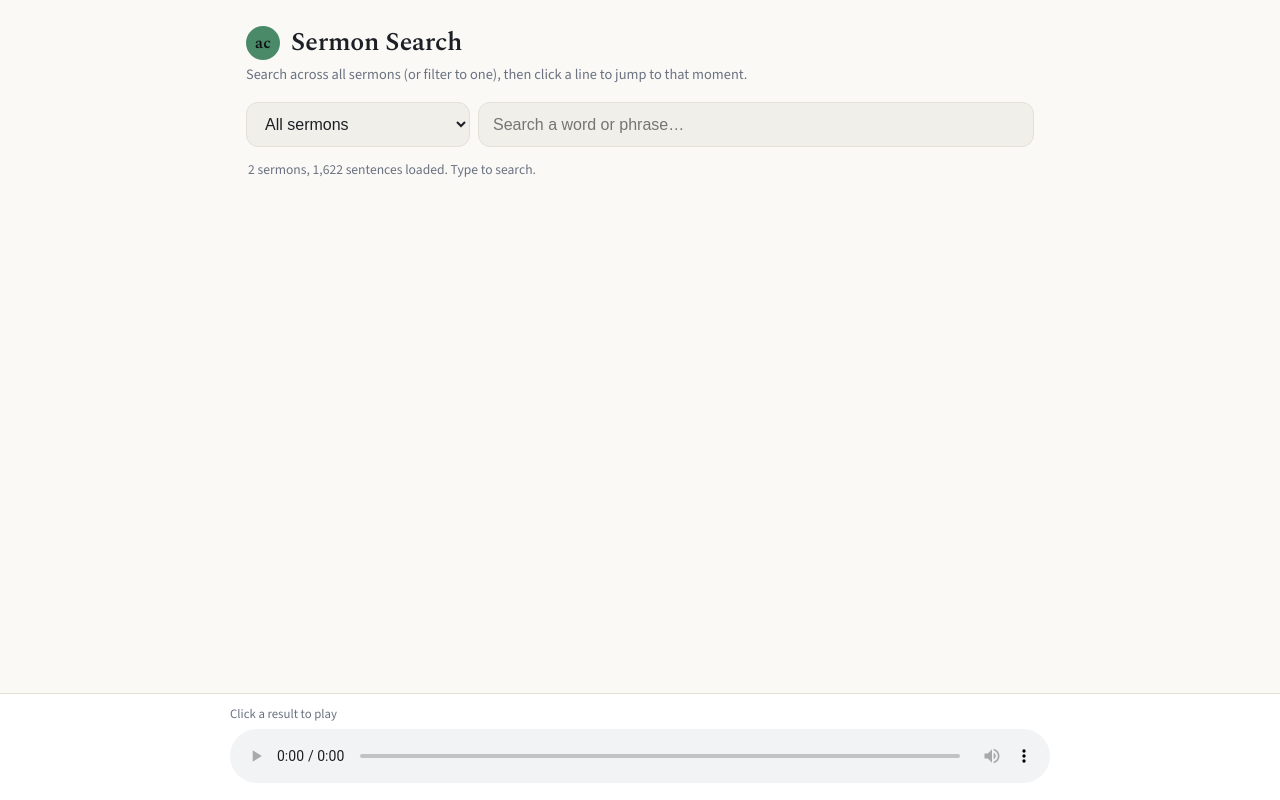
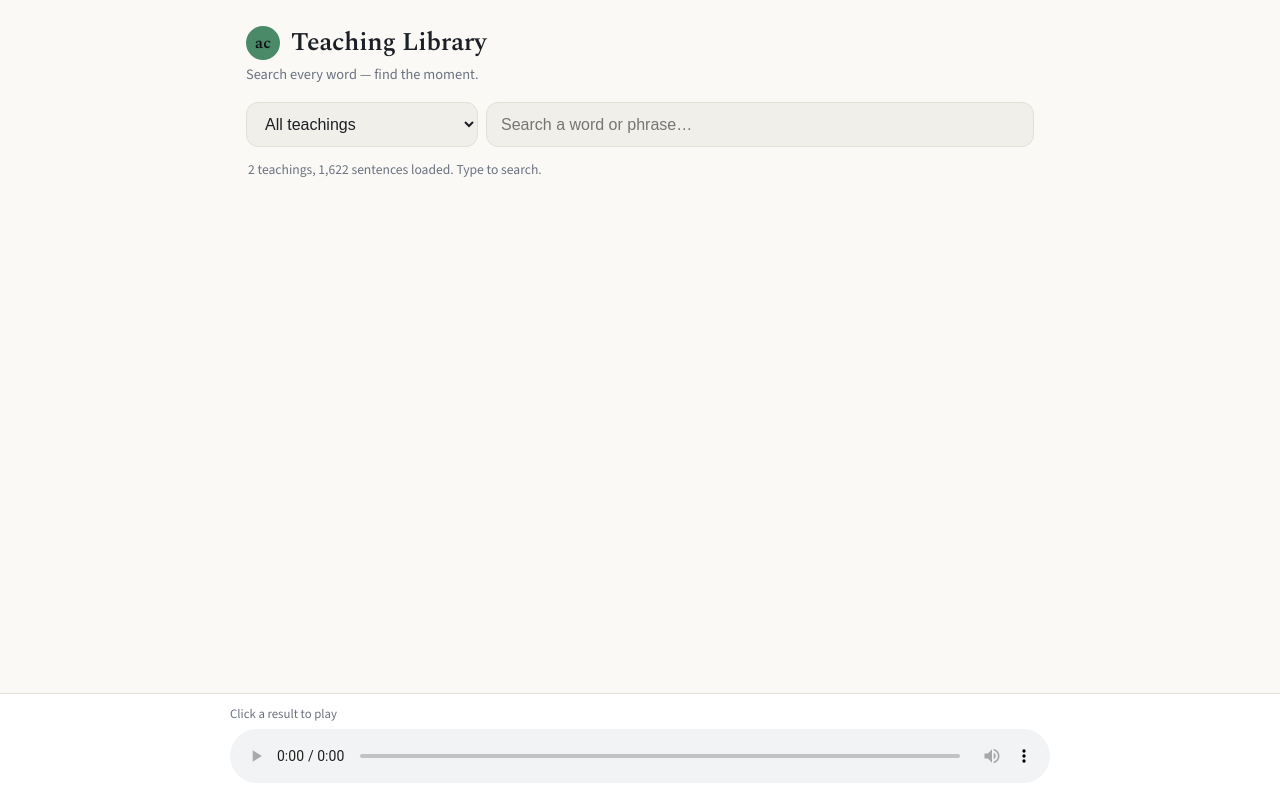
Before and after one commit to bscheffer13/athey-sermon-search, a plain HTML site: page index.html in a window 1280 px wide. Drawn offline with nearby package versions, Linux system fonts and the light colour scheme.

Commit message:
Rebrand to Athey Creek Teaching Library + align URL slug to athey-library
- Product name: "Sermon Search" → "Athey Creek Teaching Library"
- Tagline: "Search every word — find the moment." (title/meta/header/README)
- UI copy: prefer "teaching(s)" over "sermon(s)"; placeholder title updated
- Repo renamed athey-sermon-search → athey-library; remote updated
- Plain-static, relative asset paths — no base-path config needed

Co-Authored-By: Claude Opus 4.8 <noreply@anthropic.com>

```diff
--- a/index.html
+++ b/index.html
@@ -3,7 +3,8 @@
 <head>
 <meta charset="utf-8" />
 <meta name="viewport" content="width=device-width, initial-scale=1" />
-<title>Athey Creek Sermon Search</title>
+<meta name="description" content="Search every word — find the moment. The Athey Creek Teaching Library lets you search every teaching transcript and jump to the exact moment in the audio." />
+<title>Athey Creek Teaching Library</title>
 <link rel="preconnect" href="https://fonts.googleapis.com">
 <link rel="preconnect" href="https://fonts.gstatic.com" crossorigin>
 <link href="https://fonts.googleapis.com/css2?family=Spectral:ital,wght@0,500;0,600;1,400;1,500&family=Source+Sans+3:wght@400;500;600;700&family=IBM+Plex+Mono:wght@500;600&display=swap" rel="stylesheet">
@@ -114,13 +115,13 @@
     <header>
       <div class="brand">
         <span class="badge">ac</span>
-        <h1>Sermon Search</h1>
+        <h1>Teaching Library</h1>
       </div>
-      <p>Search across all sermons (or filter to one), then click a line to jump to that moment.</p>
+      <p>Search every word — find the moment.</p>
     </header>
 
     <div class="controls">
-      <select id="sermon" aria-label="Filter by sermon"></select>
+      <select id="sermon" aria-label="Filter by teaching"></select>
       <input id="q" type="search" placeholder="Search a word or phrase…" autocomplete="off" aria-label="Search transcript" />
     </div>
     <div class="meta" id="meta"></div>
@@ -143,7 +144,7 @@
 // Sermon registry. Adding a sermon = drop its JSON in final_output/ and add a row.
 const SERMONS = [
   { id: "s2-574", title: "Marriage 101" },
-  { id: "s2-575", title: "Sermon s2-575" },
+  { id: "s2-575", title: "Teaching s2-575" },
 ];
 
 // Where transcript JSON lives, relative to this page.
@@ -230,7 +231,7 @@ async function loadLibrary() {
     return;
   }
   els.meta.textContent = failed
-    ? `Loaded ${library.length} of ${SERMONS.length} sermons (${failed} failed). Type to search.`
+    ? `Loaded ${library.length} of ${SERMONS.length} teachings (${failed} failed). Type to search.`
     : libraryStatus();
   runSearch();
 }
@@ -248,7 +249,7 @@ function loadAudio(id) {
 function libraryStatus() {
   if (!library.length) return els.meta.textContent;
   const total = library.reduce((n, s) => n + s.sentences.length, 0);
-  return `${library.length} sermon${library.length === 1 ? "" : "s"}, ${total.toLocaleString()} sentences loaded. Type to search.`;
+  return `${library.length} teaching${library.length === 1 ? "" : "s"}, ${total.toLocaleString()} sentences loaded. Type to search.`;
 }
 
 /* ----------------------------------------------------------------------------
@@ -286,7 +287,7 @@ function runSearch() {
   }
   els.meta.textContent =
     `${hits.length}${capped ? "+" : ""} result${hits.length === 1 ? "" : "s"} for “${query}”` +
-    (scope === "all" ? ` across ${pool.length} sermon${pool.length === 1 ? "" : "s"}.` : ".");
+    (scope === "all" ? ` across ${pool.length} teaching${pool.length === 1 ? "" : "s"}.` : ".");
 
   const frag = document.createDocumentFragment();
   for (const hit of hits) frag.appendChild(renderHit(hit, query));
@@ -348,7 +349,7 @@ function playAt(id, start) {
 function init() {
   const all = document.createElement("option");
   all.value = "all";
-  all.textContent = "All sermons";
+  all.textContent = "All teachings";
   els.sermon.appendChild(all);
 
   for (const s of SERMONS) {
```
Also changed, not shown: 1 other file.
